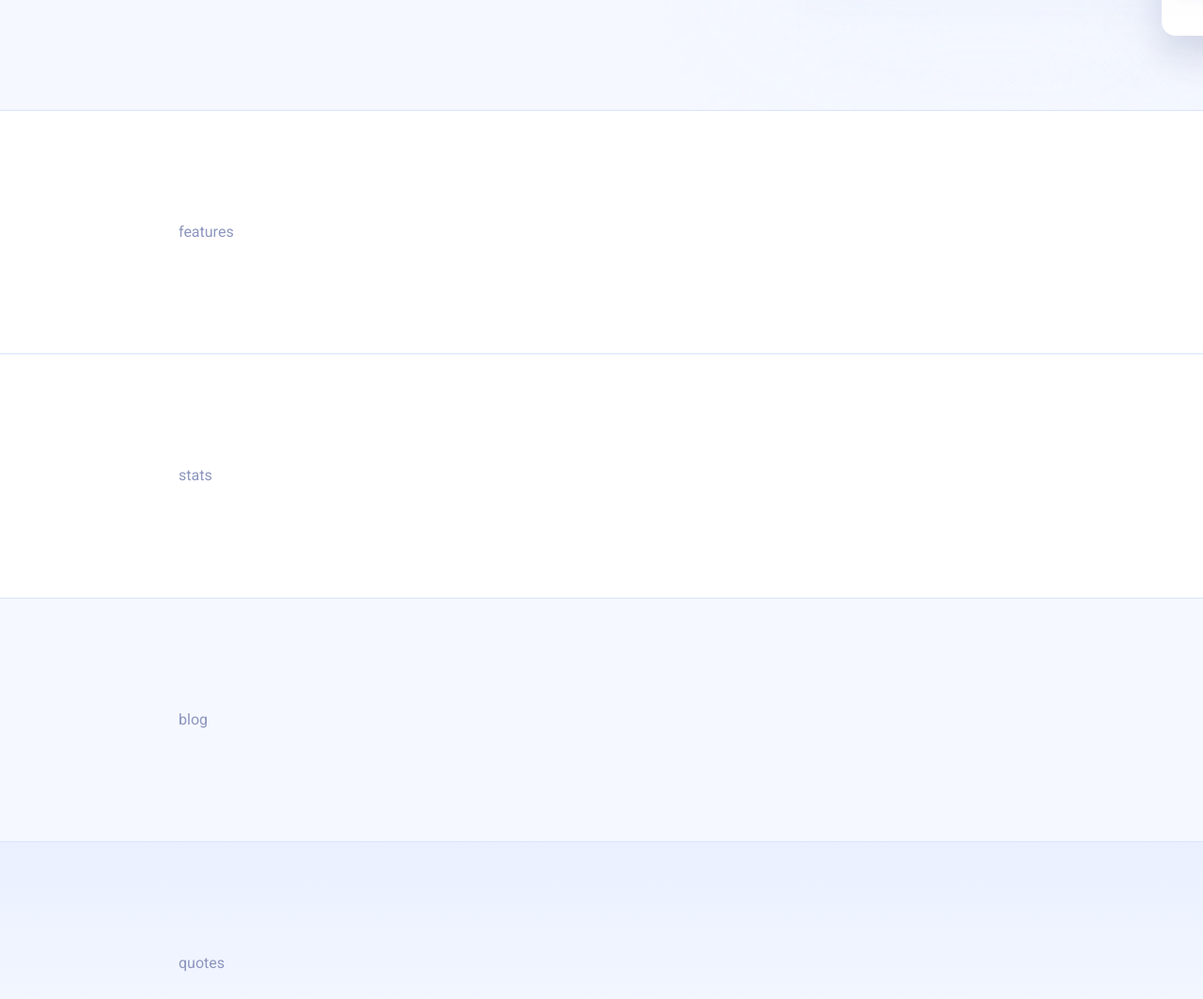
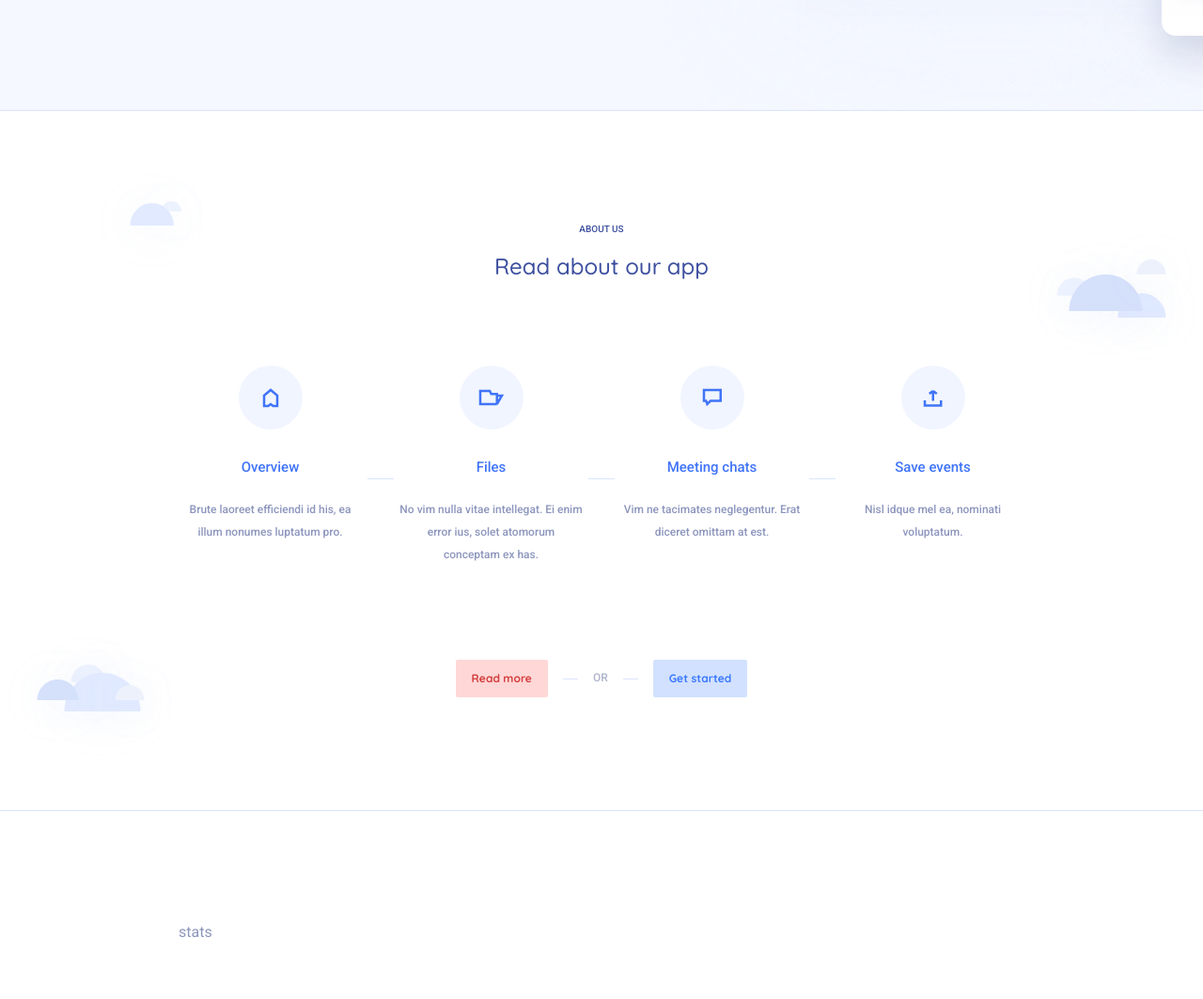
Before and after one commit to AntonReshetovv/tutorial-landing, a plain HTML site: page index.html in a window 1280 px wide. Shown: the part 1228-2291 px from the top of the page at 94% size. Drawn offline with Linux system fonts and the light colour scheme.

Commit message:
features

```diff
--- a/index.html
+++ b/index.html
@@ -201,7 +201,45 @@
 
       <!-- features -->
       <section class="section-outer section-features">
-        <div class="section-inner">features</div>
+        <div class="section-inner">
+          <h5 class="ta-center">ABOUT US</h5>
+          <h4 class="ta-center">Read about our app</h4>
+          <ul class="feature-list">
+            <li class="feature-list__item">
+              <div class="feature-list__item-icon">
+                <img src="img/features-icon-1.svg" alt="features-1" />
+              </div>
+              <div class="feature-list__item-title">Overview</div>
+              <div class="feature-list__item-text">Brute laoreet efficiendi id his, ea illum nonumes luptatum pro.</div>
+            </li>
+            <li class="feature-list__item">
+              <div class="feature-list__item-icon">
+                <img src="img/features-icon-2.svg" alt="features-2" />
+              </div>
+              <div class="feature-list__item-title">Files</div>
+              <div class="feature-list__item-text">No vim nulla vitae intellegat. Ei enim error ius, solet atomorum conceptam ex has.</div>
+            </li>
+            <li class="feature-list__item">
+              <div class="feature-list__item-icon">
+                <img src="img/features-icon-3.svg" alt="features-3" />
+              </div>
+              <div class="feature-list__item-title">Meeting chats</div>
+              <div class="feature-list__item-text">Vim ne tacimates neglegentur. Erat diceret omittam at est.</div>
+            </li>
+            <li class="feature-list__item">
+              <div class="feature-list__item-icon">
+                <img src="img/features-icon-4.svg" alt="features-4" />
+              </div>
+              <div class="feature-list__item-title">Save events</div>
+              <div class="feature-list__item-text">Nisl idque mel ea, nominati voluptatum.</div>
+            </li>
+          </ul>
+          <div class="btns">
+            <a href="#" class="btn btn--danger">Read more</a>
+            <span class="or-block">OR</span>
+            <a href="#" class="btn btn--primary">Get started</a>
+          </div>
+        </div>
       </section>
       <!-- / features -->
 
--- a/scss/style.scss
+++ b/scss/style.scss
@@ -130,6 +130,15 @@ h5 {
     &:hover {
       color: darken(#adb4d2, 10%);
       border: 1px solid darken(#d1d1e4, 10%);
+    }
+  }
+
+  &--danger {
+    color: #d43f3f;
+    background-color: #ffd7d7;
+
+    &:hover {
+      background-color: darken(#ffd7d7, 5%);
     }
   }
 }
@@ -400,6 +409,98 @@ h5 {
 
 // === Features ===
 .section-features {
+  background: url("../img/features-clouds.svg") no-repeat 50% 50%;
+
+  .btns {
+    display: flex;
+    justify-content: center;
+  }
+
+  h5 {
+    margin-bottom: $base * 5;
+  }
+
+  h4 {
+    margin-bottom: $base * 23;
+    font-weight: $fw-medium;
+  }
+}
+
+.feature-list {
+  display: flex;
+  text-align: center;
+  @include list-none();
+  margin-bottom: $base * 25;
+
+  &__item {
+    position: relative;
+    flex-basis: 25%;
+
+    &:not(:first-child) {
+      margin-left: $base * 10;
+    }
+
+    &:not(:first-child)::before {
+      content: "";
+      position: absolute;
+      top: 120px;
+      left: -34px;
+      width: $base * 7;
+      height: 1px;
+      background-color: #dae4fe;
+    }
+    &-icon {
+      display: flex;
+      align-items: center;
+      justify-content: center;
+      width: $base * 17;
+      height: $base * 17;
+      margin: 0 auto $base * 8;
+      border-radius: 100%;
+      background-color: #f1f5ff;
+    }
+
+    &-title {
+      margin-bottom: $base * 6;
+      font-weight: $fw-medium;
+      font-size: $fs-md;
+      color: #4074f8;
+    }
+
+    &-text {
+      font-size: $fs-sm;
+      font-weight: $fw-medium;
+      line-height: 2;
+    }
+  }
+}
+
+.or-block {
+  display: inline-flex;
+  align-items: center;
+  margin-left: $base * 4;
+  margin-right: $base * 4;
+  font-size: $fs-sm;
+  font-weight: $fw-medium;
+  color: #adb3cb;
+
+  &::before {
+    display: block;
+    margin-right: $base * 4;
+    content: "";
+    width: $base * 4;
+    height: 1px;
+    background-color: #dae4fe;
+  }
+
+  &::after {
+    display: block;
+    margin-left: $base * 4;
+    content: "";
+    width: $base * 4;
+    height: 1px;
+    background-color: #dae4fe;
+  }
 }
 // === / Features ===
 
```
Also changed, not shown: css/style.css, img/features-clouds.svg (added), img/features-icon-1.svg (added), img/features-icon-2.svg (added), img/features-icon-3.svg (added), img/features-icon-4.svg (added).
